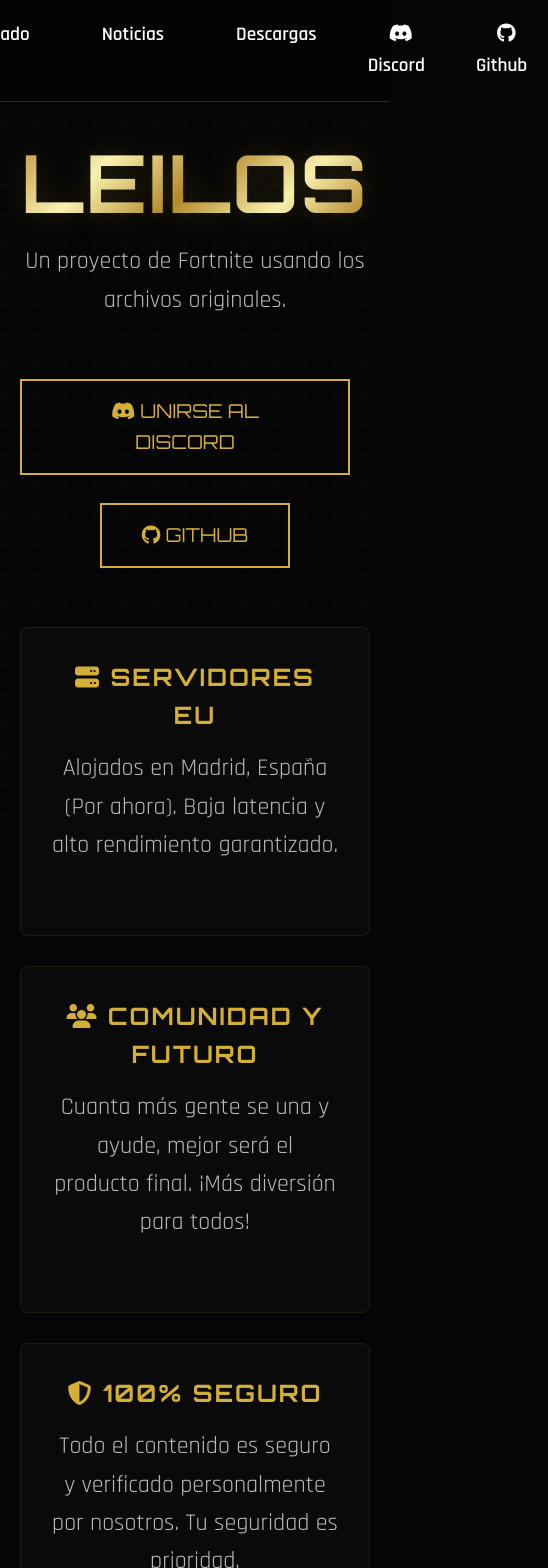
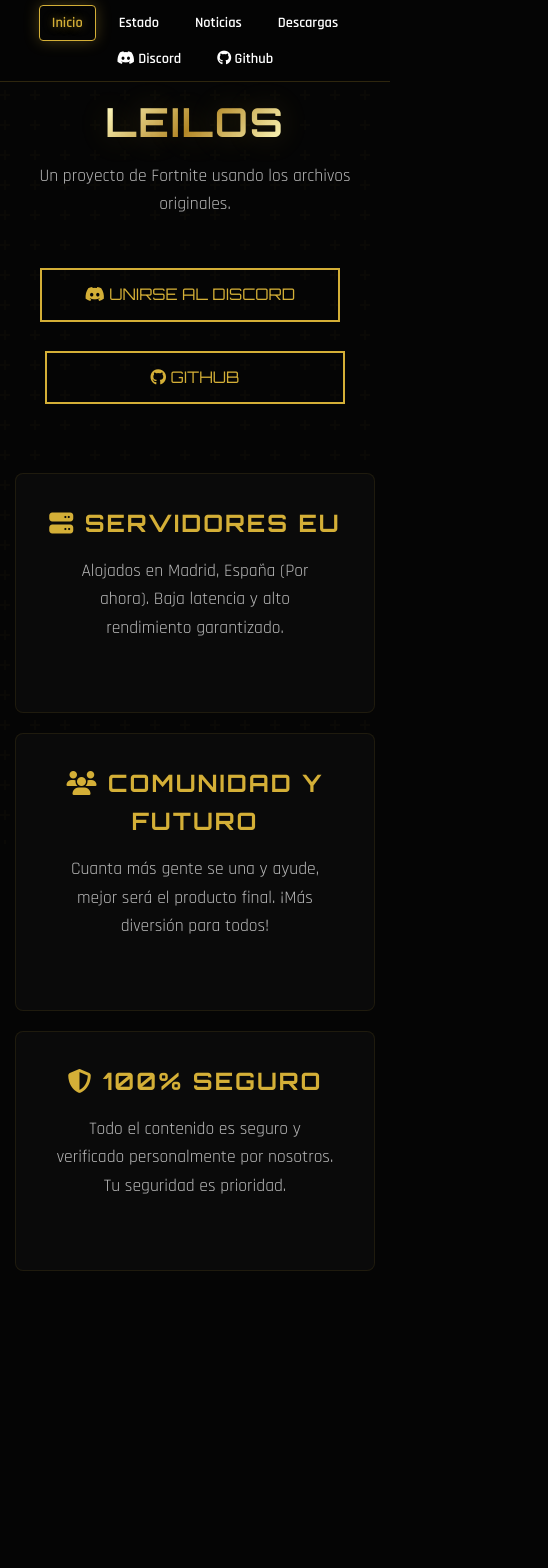
Before and after one commit to LeilosFN/Leilos, a React (Vite) app: page / in a window 390 px wide. Shown: the top 1568 px of the page, 548 px wide, since content can reach past the window. After the commit the page ends 1291 px from the top, so only its background shows below. Built offline with nearby package versions, Linux system fonts and the light colour scheme; the HTML template or start-up script is replaced by a standard one.

Commit message:
Add files via upload

```diff
--- a/src/index.css
+++ b/src/index.css
@@ -70,6 +70,8 @@
     display: flex;
     gap: 30px;
     list-style: none;
+    flex-wrap: wrap; /* Allow wrapping on smaller screens */
+    justify-content: center;
 }
 
 nav a {
@@ -78,6 +80,7 @@
     padding: 10px 20px;
     border: 1px solid transparent;
     border-radius: 4px;
+    white-space: nowrap; /* Prevent text breaking */
 }
 
 nav a:hover, nav a.active {
@@ -116,7 +119,7 @@
 /* Cards (Status, News) */
 .card-grid {
     display: grid;
-    grid-template-columns: repeat(auto-fit, minmax(300px, 1fr));
+    grid-template-columns: repeat(auto-fit, minmax(280px, 1fr)); /* Reduced min width slightly */
     gap: 30px;
     margin-top: 50px;
 }
@@ -188,6 +191,7 @@
     position: relative;
     overflow: hidden;
     z-index: 1;
+    margin: 10px; /* Add margin for stacking */
 }
 
 .btn::before {
@@ -210,22 +214,20 @@
     width: 100%;
 }
 
-/* Access Denied */
-.access-denied-container {
+/* Access Denied / 404 */
+.access-denied-container, .page-container {
     height: 80vh;
     display: flex;
     flex-direction: column;
     justify-content: center;
     align-items: center;
-    border: 2px solid #ff0000;
-    box-shadow: 0 0 50px rgba(255, 0, 0, 0.2) inset;
-    background: repeating-linear-gradient(
-        45deg,
-        rgba(0,0,0,0),
-        rgba(0,0,0,0) 10px,
-        rgba(255,0,0,0.05) 10px,
-        rgba(255,0,0,0.05) 20px
-    );
+    text-align: center;
+    padding: 20px;
+}
+
+.content-box {
+    max-width: 600px;
+    width: 100%;
 }
 
 .glitch {
@@ -243,3 +245,45 @@
     80% { transform: translate(2px, -2px) }
     100% { transform: translate(0) }
 }
+
+/* Responsive Design */
+@media (max-width: 768px) {
+    .hero h1 {
+        font-size: 2.5em; /* Smaller title */
+    }
+
+    .hero p {
+        font-size: 1.1em;
+        padding: 0 10px;
+    }
+
+    nav {
+        padding: 10px 0;
+    }
+
+    nav ul {
+        gap: 10px;
+        padding: 0 10px;
+    }
+
+    nav a {
+        font-size: 0.9em;
+        padding: 8px 12px;
+    }
+
+    .btn {
+        padding: 12px 25px;
+        font-size: 1em;
+        width: 100%; /* Full width buttons on mobile */
+        max-width: 300px;
+    }
+
+    .card-grid {
+        grid-template-columns: 1fr; /* Single column on mobile */
+        gap: 20px;
+    }
+
+    .container {
+        padding: 20px 15px;
+    }
+}
```
